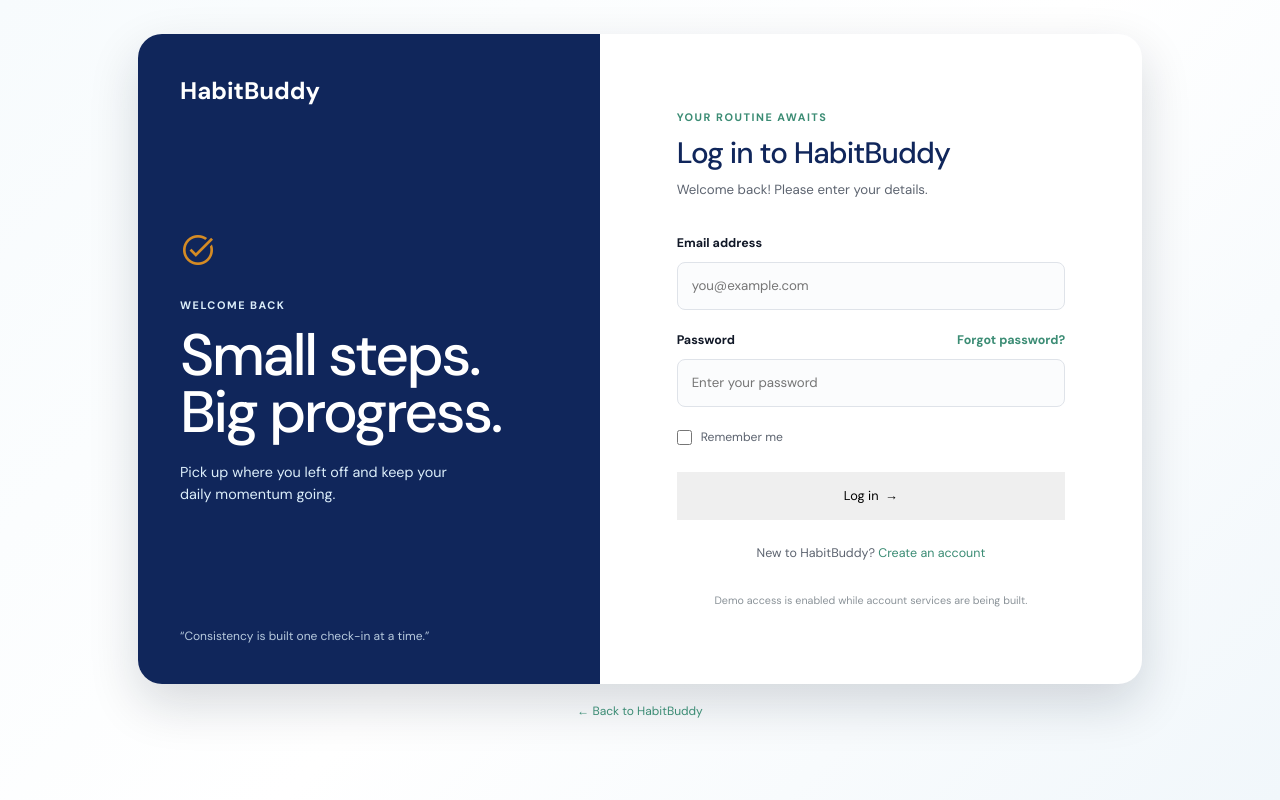
After one commit to jpagan2Coding/Habit-Tracker, a Flask app: page /login in a window 1280 px wide. The commit adds this page. Run offline with Flask 3, Linux system fonts and the light colour scheme.

Commit message:
Login page

```diff
--- a/app.py
+++ b/app.py
@@ -1,6 +1,6 @@
 from datetime import datetime
 
-from flask import Flask, render_template, request, redirect, url_for
+from flask import Flask, render_template, request, redirect, url_for, session
 
 from extensions import db
 
@@ -18,6 +18,31 @@ from models import Habit  # noqa: E402
 @app.route('/')
 def home():
     return render_template('home/index.html', page_id='home')
+
+
+@app.route('/login', methods=['GET', 'POST'])
+def login():
+    """Render the login screen and provide demo access to the tracker."""
+    error = None
+    email = ''
+
+    if request.method == 'POST':
+        email = request.form.get('email', '').strip()
+        password = request.form.get('password', '')
+
+        if not email or not password:
+            error = 'Enter both your email and password to continue.'
+        else:
+            # TODO: Implement proper auth here
+            session['user_email'] = email
+            return redirect(url_for('habit_dashboard'))
+
+    return render_template(
+        'auth/login.html',
+        page_id='login',
+        error=error,
+        email=email,
+    )
 
 
 @app.route('/habit-tracker', methods=['GET', 'POST'])
--- /dev/null
+++ b/static/css/auth.css
@@ -0,0 +1,69 @@
+.auth-page {
+    min-height: 100vh;
+    background: linear-gradient(135deg, #f7fbfd 0%, #ffffff 52%, #f1f7fb 100%);
+}
+
+.auth-frame {
+    max-width: 1040px;
+    padding: 34px 18px 24px;
+}
+
+.auth-shell {
+    display: grid;
+    min-height: 650px;
+    overflow: hidden;
+    background: #fff;
+    border-radius: 24px;
+    box-shadow: var(--shadow-large);
+}
+
+.auth-intro {
+    display: flex;
+    flex-direction: column;
+    padding: 38px 42px;
+    color: #fff;
+    background: var(--color-navy);
+}
+
+.auth-brand { font-size: 1.5rem; font-weight: 700; }
+.auth-intro-copy { margin: auto 0; }
+.auth-intro-icon { color: var(--color-gold); font-size: 2.25rem; }
+.auth-eyebrow { margin: 0; color: var(--color-teal); font-size: .68rem; font-weight: 700; letter-spacing: .14em; }
+.auth-intro .auth-eyebrow { margin-top: 22px; color: var(--color-light-blue); }
+.auth-intro h1 { margin: 12px 0 20px; font-size: clamp(2.35rem, 5vw, 3.65rem); line-height: .98; font-weight: 500; letter-spacing: -.04em; }
+.auth-intro-copy > p:last-child { max-width: 300px; margin: 0; color: #dceefa; font-size: .9rem; line-height: 1.55; }
+.auth-quote { margin: 0; color: #dceefa; font-size: .75rem; opacity: .82; }
+
+.auth-form-panel { display: flex; flex-direction: column; justify-content: center; padding: 54px clamp(28px, 6vw, 78px); }
+.auth-form-heading h2 { margin: 10px 0 7px; color: var(--color-navy); font-size: 1.85rem; letter-spacing: -.03em; }
+.auth-form-heading > p:last-child { margin: 0; color: var(--color-text-secondary); font-size: .83rem; }
+.auth-form { margin-top: 34px; }
+.auth-field { margin-bottom: 21px; }
+.auth-field label, .auth-label-row { color: var(--color-text-primary); font-size: .78rem; font-weight: 700; }
+.auth-field label { display: block; margin-bottom: 8px; }
+.auth-label-row { display: flex; justify-content: space-between; align-items: center; margin-bottom: 8px; }
+.auth-label-row label { margin: 0; }
+.auth-label-row a, .auth-signup a, .auth-footer a { color: var(--color-teal); }
+.auth-label-row a:hover, .auth-signup a:hover, .auth-footer a:hover { color: var(--color-dark-teal); }
+.auth-field input { width: 100%; min-height: 48px; padding: 0 14px; color: var(--color-text-primary); background: #fbfcfd; border: 1px solid var(--color-border); border-radius: var(--border-radius-small); font-size: .83rem; }
+.auth-field input:focus { border-color: var(--color-teal); outline: 3px solid rgba(59, 140, 116, .14); }
+.auth-checkbox { display: flex; align-items: center; gap: 9px; margin: 3px 0 25px; color: var(--color-text-secondary); font-size: .76rem; }
+.auth-checkbox input { width: 15px; height: 15px; accent-color: var(--color-teal); }
+.auth-submit { width: 100%; min-height: 48px; border: 0; font-size: .8rem; }
+.auth-alert { margin-top: 24px; padding: 11px 13px; color: #8a4b12; background: #fff5e6; border: 1px solid #f2d3a5; border-radius: var(--border-radius-small); font-size: .78rem; }
+.auth-signup { margin: 24px 0 0; color: var(--color-text-secondary); text-align: center; font-size: .78rem; }
+.auth-demo-note { margin: 28px 0 0; color: var(--color-text-muted); text-align: center; font-size: .67rem; }
+.auth-footer { margin: 18px 0 0; color: var(--color-text-secondary); text-align: center; font-size: .75rem; }
+
+@media (min-width: 768px) {
+    .auth-shell { grid-template-columns: .92fr 1.08fr; }
+}
+
+@media (max-width: 767px) {
+    .auth-frame { padding-top: 16px; }
+    .auth-shell { min-height: auto; }
+    .auth-intro { min-height: 300px; padding: 28px; }
+    .auth-intro-copy { margin: 48px 0 38px; }
+    .auth-intro h1 { font-size: 2.65rem; }
+    .auth-form-panel { padding: 38px 28px 42px; }
+}
--- /dev/null
+++ b/templates/auth/login.html
@@ -0,0 +1,68 @@
+<!DOCTYPE html>
+<html lang="en">
+<head>
+    <meta charset="UTF-8">
+    <meta name="viewport" content="width=device-width, initial-scale=1.0">
+    <title>Log in | HabitBuddy</title>
+    <link href="https://cdn.jsdelivr.net/npm/bootstrap@5.3.3/dist/css/bootstrap.min.css" rel="stylesheet">
+    <link href="https://fonts.googleapis.com/css2?family=Material+Symbols+Outlined:FILL@0..1&display=swap" rel="stylesheet">
+    <link rel="stylesheet" href="{{ url_for('static', filename='css/theme.css') }}">
+    <link rel="stylesheet" href="{{ url_for('static', filename='css/global.css') }}">
+    <link rel="stylesheet" href="{{ url_for('static', filename='css/auth.css') }}">
+</head>
+<body class="auth-page">
+    <main class="container auth-frame">
+        <div class="auth-shell">
+            <section class="auth-intro" aria-labelledby="login-heading">
+                <a class="auth-brand" href="{{ url_for('home') }}">HabitBuddy</a>
+                <div class="auth-intro-copy">
+                    <span class="material-symbols-outlined auth-intro-icon" aria-hidden="true">task_alt</span>
+                    <p class="auth-eyebrow">WELCOME BACK</p>
+                    <h1 id="login-heading">Small steps.<br>Big progress.</h1>
+                    <p>Pick up where you left off and keep your daily momentum going.</p>
+                </div>
+                <p class="auth-quote">“Consistency is built one check-in at a time.”</p>
+            </section>
+
+            <section class="auth-form-panel" aria-label="Log in form">
+                <div class="auth-form-heading">
+                    <p class="auth-eyebrow">YOUR ROUTINE AWAITS</p>
+                    <h2>Log in to HabitBuddy</h2>
+                    <p>Welcome back! Please enter your details.</p>
+                </div>
+
+                {% if error %}
+                    <div class="auth-alert" role="alert">{{ error }}</div>
+                {% endif %}
+
+                <form method="post" action="{{ url_for('login') }}" class="auth-form">
+                    <div class="auth-field">
+                        <label for="email">Email address</label>
+                        <input id="email" name="email" type="email" value="{{ email }}" placeholder="you@example.com" autocomplete="email" required>
+                    </div>
+
+                    <div class="auth-field">
+                        <div class="auth-label-row">
+                            <label for="password">Password</label>
+                            <a href="#password">Forgot password?</a>
+                        </div>
+                        <input id="password" name="password" type="password" placeholder="Enter your password" autocomplete="current-password" required>
+                    </div>
+
+                    <label class="auth-checkbox">
+                        <input type="checkbox" name="remember">
+                        <span>Remember me</span>
+                    </label>
+
+                    <button class="button button-dark auth-submit" type="submit">Log in <span aria-hidden="true">&nbsp;→</span></button>
+                </form>
+
+                <p class="auth-signup">New to HabitBuddy? <a href="{{ url_for('home') }}#features">Create an account</a></p>
+                <p class="auth-demo-note">Demo access is enabled while account services are being built.</p>
+            </section>
+        </div>
+
+        <p class="auth-footer"><a href="{{ url_for('home') }}">← Back to HabitBuddy</a></p>
+    </main>
+</body>
+</html>
--- a/templates/home/index.html
+++ b/templates/home/index.html
@@ -20,7 +20,7 @@
             </nav>
 
             <div class="home-actions col-auto d-flex">
-                <a class="button button-light button-small" href="{{ url_for('habit_dashboard') }}">Login</a>
+                <a class="button button-light button-small" href="{{ url_for('login') }}">Login</a>
                 <a class="button button-light button-small" href="{{ url_for('habit_dashboard') }}">Create Account</a>
             </div>
         </header>
@@ -30,7 +30,7 @@
                 <div class="hero-copy col-12 col-md-6 text-center text-md-start">
                     <h1>Build Better Habits, One Day at a Time</h1>
                     <p>Track your daily routines, stay consistent, and turn goals into habits - all in one app.</p>
-                    <a class="button button-light" href="{{ url_for('habit_dashboard') }}">Get Started Free</a>
+                    <a class="button button-light" href="{{ url_for('login') }}">Get Started Free</a>
                     <p class="trust-statement justify-content-center justify-content-md-start"><span class="material-symbols-outlined" aria-hidden="true">verified</span> Used by students and professionals</p>
                 </div>
 
```
Also changed, not shown: tests/test_routes.py (+29 -0 lines).
